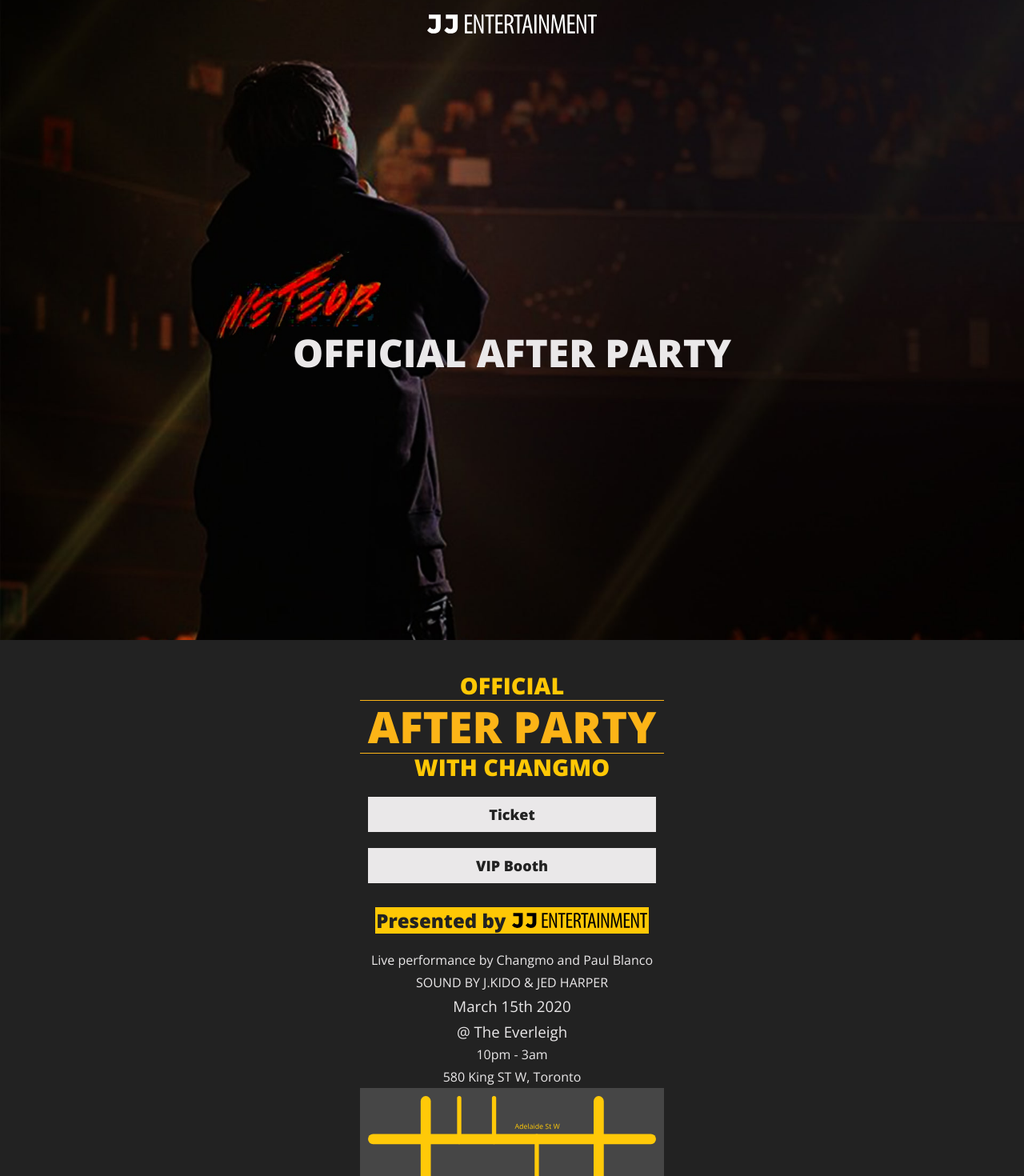
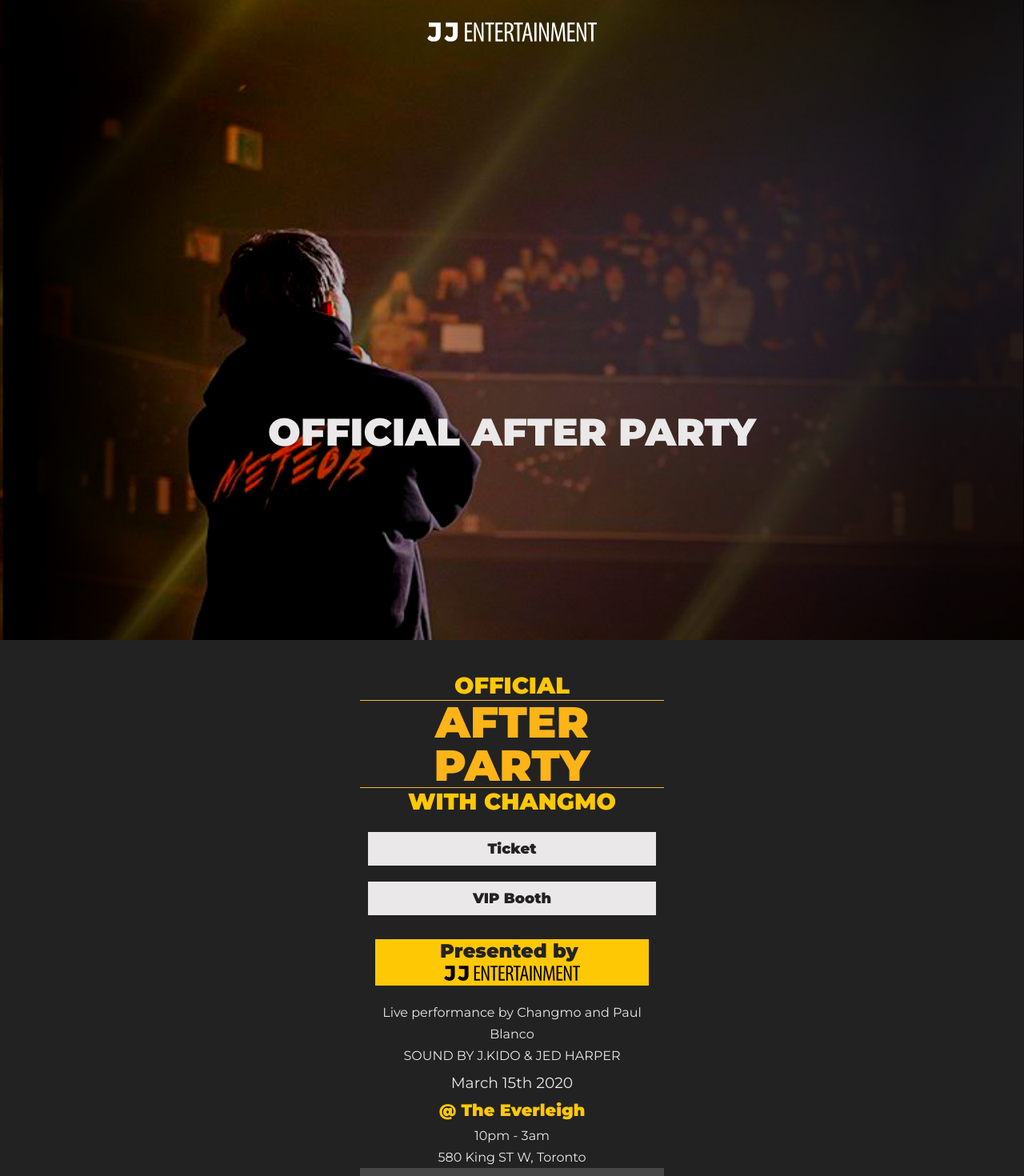
Before and after one commit to vancityjun/jj-ent, a React (Create React App) app: page / in a window 1280 px wide. Shown: the top 1470 px of the page at 80% size. Built offline with nearby package versions, Linux system fonts and the light colour scheme.

Commit message:
improve design

```diff
--- a/src/App.scss
+++ b/src/App.scss
@@ -1,12 +1,10 @@
-@import "./variables";
-@import "./mixin";
-@import url("https://fonts.googleapis.com/css?family=Open+Sans|Open+Sans:800|Raleway|Raleway:900|Work+Sans:800|Cormorant+Garamond&display=swap");
+@import './variables';
+@import './mixin';
+@import url('https://fonts.googleapis.com/css?family=Montserrat|Montserrat:900|Raleway|Raleway:900|Work+Sans:800|Cormorant+Garamond&display=swap');
 
-$serif: "Cormorant Garamond";
+$serif: 'Cormorant Garamond';
 body {
-  // font-family: "Raleway", "sans-serif";
-  font-family: "Open Sans", "sans-serif";
-  // font-family: "Work Sans", "sans-serif";
+  font-family: 'Montserrat', 'sans-serif';
   background: #222;
   color: $fontColor;
 }
@@ -24,7 +22,7 @@
   z-index: 10000;
   left: 0;
   top: 0;
-  height: 60px;
+  height: 80px;
   width: 100%;
   padding: 0 20px;
   // background: rgba(0, 0, 0, 0.3);
@@ -34,12 +32,13 @@
   .logo {
     display: contents;
     img {
-      height: 40%;
+      height: 30%;
     }
   }
 }
 .header {
-  background: url(./images/Changmo-meteor-main.jpg) no-repeat 0 20%;
+  background: url(./images/undefinedteam-changmo-meteor-main-banner.png)
+    no-repeat 0 20%;
   background-size: cover;
   height: 100vh;
   display: flex;
@@ -50,7 +49,8 @@
     font-weight: 600;
     width: 70%;
     text-align: center;
-    padding-top: 80px;
+    margin-top: 280px;
+    line-height: 1.3;
   }
 }
 .container {
@@ -68,9 +68,10 @@
     color: $primaryColor;
     font-weight: inherit;
     font-size: 1.7em;
+    line-height: 1;
     &:before,
     &:after {
-      content: "";
+      content: '';
       display: block;
       height: 1px;
       width: 100%;
@@ -118,6 +119,14 @@
   span {
     display: block;
   }
+  .date {
+    padding-top: 5px;
+  }
+  .location {
+    color: $subColor;
+    font-size: 1.3em;
+    font-weight: 600;
+  }
 }
 .packageLists,
 .bottleLists {
@@ -133,8 +142,8 @@
     &.soldout {
       position: relative;
       &:after {
-        content: "sold out";
-        font-family: "Open Sans";
+        content: 'sold out';
+        font-family: 'Open Sans';
         position: absolute;
         font-size: 14px;
         color: #c10e0e;
@@ -158,7 +167,7 @@
     position: relative;
     &::before,
     &::after {
-      content: "";
+      content: '';
       height: 1px;
       width: 100%;
       display: block;
@@ -176,7 +185,7 @@
   }
   .price {
     &:after {
-      content: " (tax & gratuities incl.)";
+      content: ' (tax & gratuities incl.)';
       // font-size: 0.9em;
     }
   }
@@ -240,7 +249,7 @@
 }
 .ticket,
 .vipBooth {
-  margin-top: 60px;
+  margin-top: 90px;
 }
 .ticket {
   display: flex;
--- a/src/components/Info.js
+++ b/src/components/Info.js
@@ -1,5 +1,5 @@
-import React from "react";
-import Interaction from "./Interaction";
+import React from 'react'
+import Interaction from './Interaction'
 
 const Info = () => {
   return (
@@ -14,24 +14,24 @@
         Presented by&nbsp;
         <img
           className="logo"
-          src={require("../images/jjent-logo-black.svg")}
+          src={require('../images/jjent-logo-black.svg')}
           alt=""
         />
       </h3>
       <div className="detail">
         <p>Live performance by Changmo and Paul Blanco</p>
         <p>SOUND BY J.KIDO &amp; JED HARPER</p>
-        <h3>March 15th 2020</h3>
-        <h3>@ The Everleigh</h3>
+        <h3 className="date">March 15th 2020</h3>
+        <h3 className="location">@ The Everleigh</h3>
         <span>10pm - 3am</span>
         <span>580 King ST W, Toronto</span>
         <span className="miniMap">
-          <img src={require("../images/minimap.svg")} alt="" />
+          <img src={require('../images/minimap.svg')} alt="" />
         </span>
         <span className="small">Must bring your I.D +19 event</span>
       </div>
     </div>
-  );
-};
+  )
+}
 
-export default Info;
+export default Info
```
Also changed, not shown: src/images/undefinedteam-changmo-meteor-main-banner.png (added).
